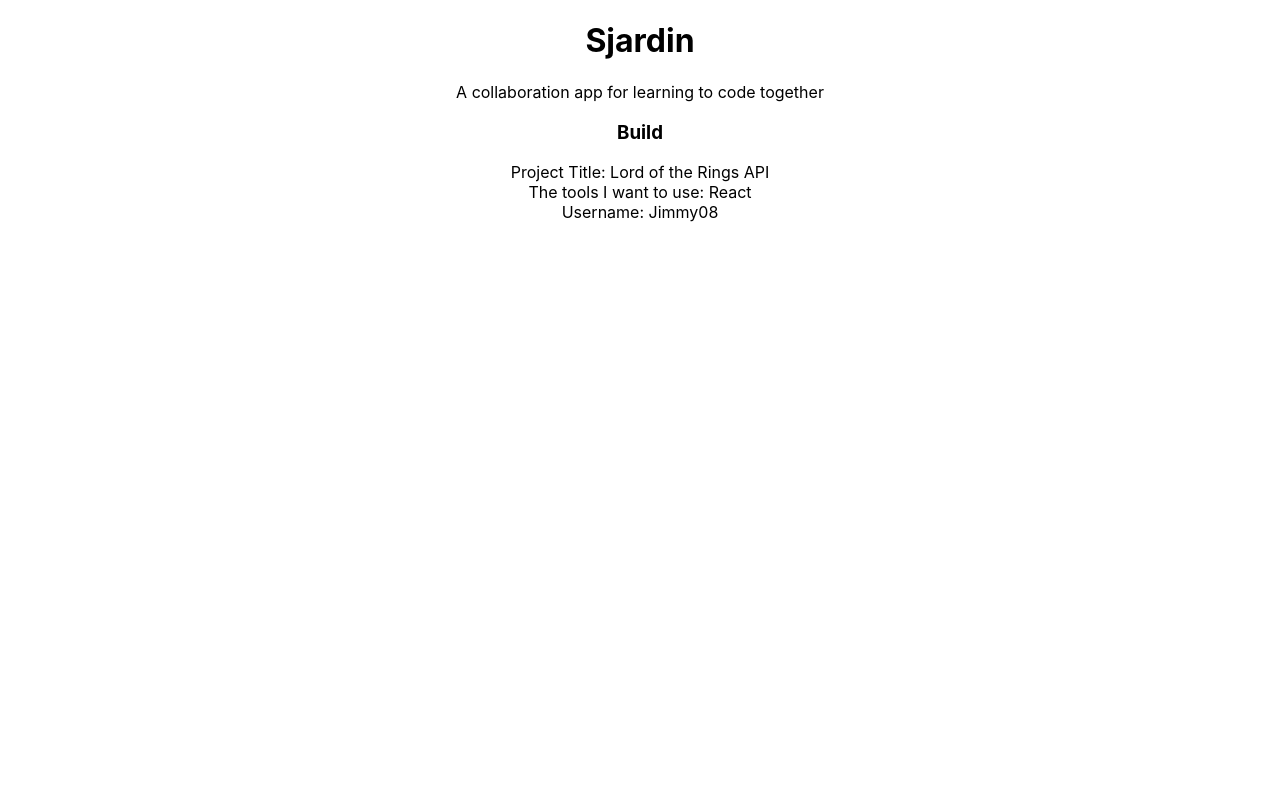
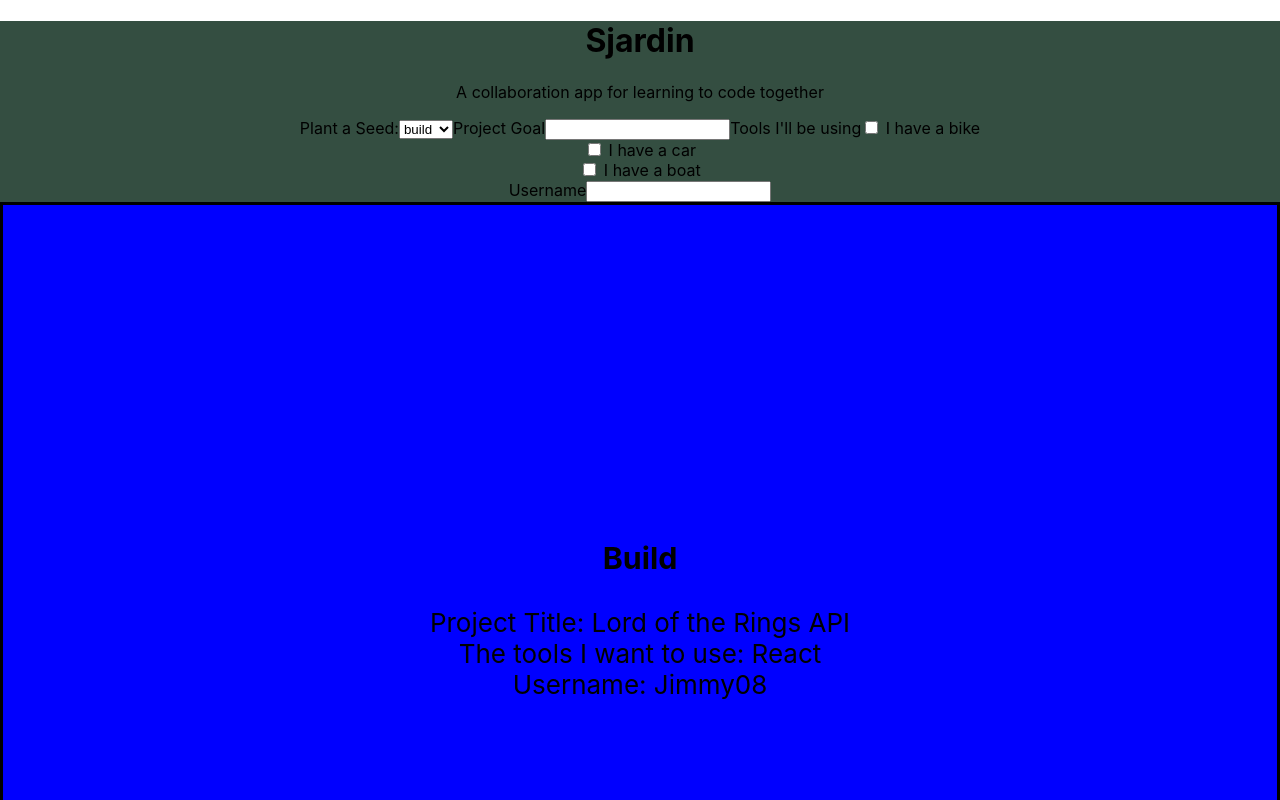
Before and after one commit to SchoolOfCode/bc13_w9_project-frontend-cope27, a React (Create React App) app: page / in a window 1280 px wide. Shown: the top 800 px of the page. Built offline with nearby package versions, Linux system fonts and the light colour scheme.

Commit message:
setting up CreatePost function

```diff
--- a/src/components/App/App.css
+++ b/src/components/App/App.css
@@ -1,27 +1,22 @@
 .App {
   text-align: center;
+  background-color: #344E41;
 }
 
-.App-logo {
-  height: 40vmin;
-  pointer-events: none;
-}
 
-@media (prefers-reduced-motion: no-preference) {
-  .App-logo {
-    animation: App-logo-spin infinite 20s linear;
-  }
-}
 
-.App-header {
-  background-color: #282c34;
+
+
+.projectPost {
+  background-color: blue;
   min-height: 100vh;
   display: flex;
   flex-direction: column;
   align-items: center;
   justify-content: center;
   font-size: calc(10px + 2vmin);
-  color: white;
+  color: black;
+  border-style: solid;
 }
 
 .App-link {
--- a/src/components/App/App.js
+++ b/src/components/App/App.js
@@ -13,9 +13,8 @@
     </header>
 
 
-
+    <SearchBar/>
     <CreatePost/>
-     <SearchBar/>
      <ProjectBoard/>
     </div>
   );
--- a/src/components/CreatePost/index.js
+++ b/src/components/CreatePost/index.js
@@ -1,4 +1,29 @@
 function CreatePost() {
-    return <div></div>
+    return <div>
+        <label for="categories">Plant a Seed:</label>
+        <select name="categories" id="categories">
+            <option value="build">build</option>
+            <option value="study">study</option>
+            <option value="pair">pair</option>
+        </select>
+
+        <label>Project Goal</label><input type="text"></input>
+
+        <label>Tools I'll be using</label>
+            <input type="checkbox" id="vehicle1" name="vehicle1" value="Bike"/>
+            <label for="vehicle1"> I have a bike</label><br/>
+            <input type="checkbox" id="vehicle2" name="vehicle2" value="Car"/>
+            <label for="vehicle2"> I have a car</label><br/>
+            <input type="checkbox" id="vehicle3" name="vehicle3" value="Boat"/>
+            <label for="vehicle3"> I have a boat</label><br></br>
+
+        <label>Username</label><input type="text"></input>
+    </div>
 }
 export default CreatePost;
+
+// Component one- is a create post app
+
+    //Button - essentially (add) - Create Post button
+    // input (type: multi select) - build,
+    //
--- a/src/components/ProjectBoard/index.js
+++ b/src/components/ProjectBoard/index.js
@@ -1,9 +1,12 @@
 import ProjectPost from '../ProjectPost/index.js'
+import '../App/App.css';
 
 function ProjectBoard() {
     return <div>
-        <ProjectPost projectGoal="Lord of the Rings API" projectType="Build" projectTools="React" userName="Jimmy08"/>
-        {/* <ProjectPost projectGoal="" projectType="" projectTools="" userName=""/>
+        <ProjectPost  projectGoal="Lord of the Rings API" projectType="Build" projectTools="React" userName="Jimmy08"/>
+        <ProjectPost  projectGoal="Lord of the Rings API" projectType="Build" projectTools="React" userName="Jimmy08"/>
+        <ProjectPost  projectGoal="Lord of the Rings API" projectType="Build" projectTools="React" userName="Jimmy08"/>
+       {/* <ProjectPost projectGoal="" projectType="" projectTools="" userName=""/>
         <ProjectPost projectGoal="" projectType="" projectTools="" userName=""/> */}
     </div>
 }
--- a/src/components/ProjectPost/index.js
+++ b/src/components/ProjectPost/index.js
@@ -1,6 +1,7 @@
+import '../App/App.css'
 
 function ProjectPost({projectGoal, projectType, projectTools, userName}) {
-    return <div>
+    return <div className="projectPost">
     <header>
         <h3>{projectType}</h3>
     </header>
@@ -9,7 +10,7 @@
 
         <div className="projectTools">The tools I want to use: {projectTools}</div>
 
-        <div classname="userName">Username: {userName}</div>
+        <div className="userName">Username: {userName}</div>
     </article>
 
 
```
